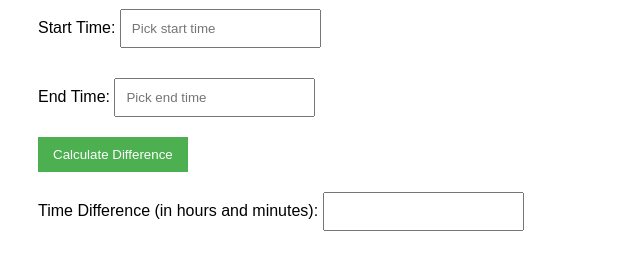
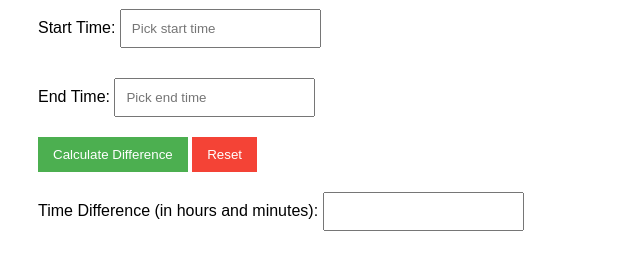
Before and after one commit to maheshGit9637/calculateTimeDifference, a plain HTML site: page index.html in a window 1280 px wide. Shown: the part 97-354 px from the top of the page, without its empty margins (0-640 px from the left). Drawn offline with nearby package versions, Linux system fonts and the light colour scheme.

Commit message:
adding reset button on webpage

```diff
--- a/index.html
+++ b/index.html
@@ -27,6 +27,12 @@
         button:hover {
             background-color: #45a049;
         }
+        .reset-btn {
+            background-color: #f44336;
+        }
+        .reset-btn:hover {
+            background-color: #e53935;
+        }
     </style>
 </head>
 <body>
@@ -45,6 +51,7 @@
 
     <div class="container">
         <button onclick="calculateDifference()">Calculate Difference</button>
+        <button class="reset-btn" onclick="resetForm()">Reset</button>
     </div>
 
     <div class="container">
@@ -66,6 +73,7 @@
             dateFormat: "H:i", // 24-hour format
         });
 
+        // Function to calculate time difference
         function calculateDifference() {
             // Get the start and end time values from the time picker inputs
             const startTime = document.getElementById("startTime").value;
@@ -95,6 +103,14 @@
                 alert("Please enter both start and end times.");
             }
         }
+
+        // Function to reset the form
+        function resetForm() {
+            // Clear the input fields
+            document.getElementById("startTime").value = '';
+            document.getElementById("endTime").value = '';
+            document.getElementById("timeDifference").value = '';
+        }
     </script>
 
 </body>
```
